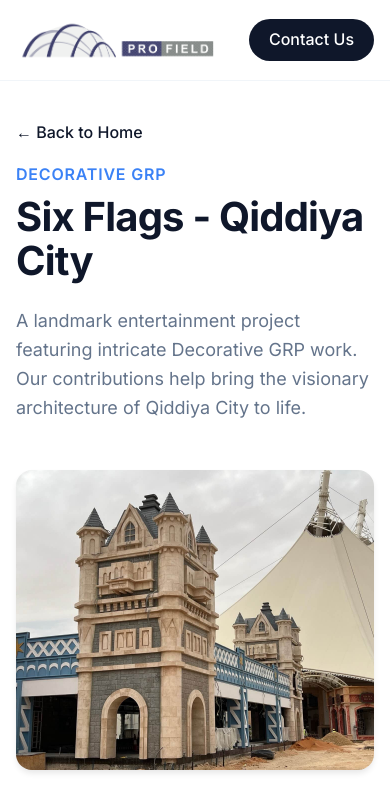
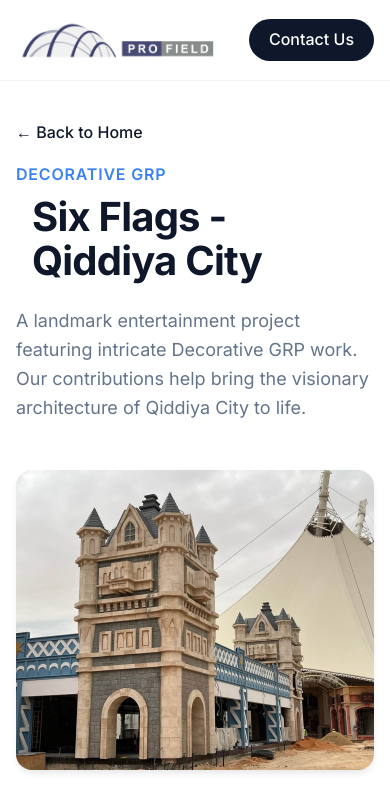
Before and after one commit to sabahsayah12/profield-website, a React (Vite) app: page /project/1 in a window 390 px wide. Shown: the top 792 px of the page. Built offline with nearby package versions, Linux system fonts and the light colour scheme.

Commit message:
Fix Hero mobile: add padding to prevent text touching edges

```diff
--- a/src/index.css
+++ b/src/index.css
@@ -121,4 +121,9 @@
   .nav-link-desktop {
     display: none !important;
   }
+
+  .text-h1 {
+    padding-left: 1rem;
+    padding-right: 1rem;
+  }
 }
```
